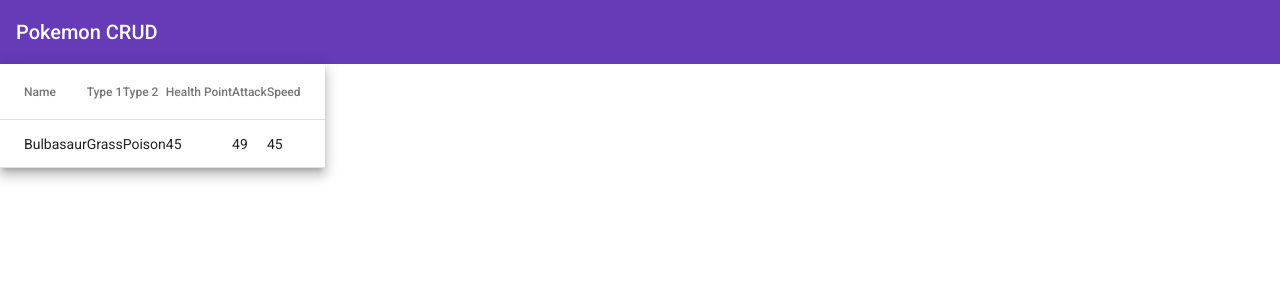
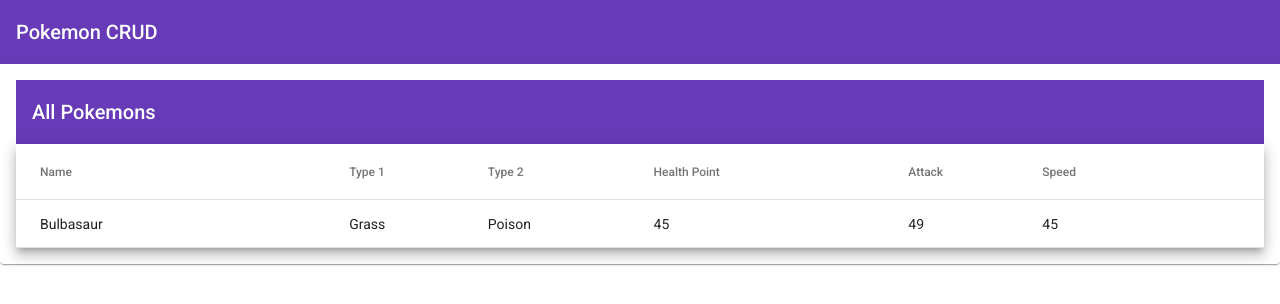
Before and after one commit to acn3to/crud-angular, an Angular app: page /pokemons in a window 1280 px wide. Shown: the top 304 px of the page. Built offline with nearby package versions, Linux system fonts and the light colour scheme.

Commit message:
Scss and angular material module

```diff
--- a/src/app/pokemons/pokemons/pokemons.component.html
+++ b/src/app/pokemons/pokemons/pokemons.component.html
@@ -1,3 +1,7 @@
+<mat-card>
+  <mat-toolbar color="primary">
+    <span>All Pokemons</span>
+  </mat-toolbar>
   <table mat-table [dataSource]="pokemons" class="mat-elevation-z8">
     <!-- Name Column -->
     <ng-container matColumnDef="name">
@@ -38,3 +42,4 @@
     <tr mat-header-row *matHeaderRowDef="displayedColumns"></tr>
     <tr mat-row *matRowDef="let row; columns: displayedColumns"></tr>
   </table>
+</mat-card>
--- a/src/app/pokemons/pokemons/pokemons.component.scss
+++ b/src/app/pokemons/pokemons/pokemons.component.scss
@@ -0,0 +1,3 @@
+table {
+  width: 100%;
+}
```
Also changed, not shown: src/app/pokemons/pokemons.module.ts (+4 -10 lines), src/app/shared/app-material/app-material.module.ts (added, +9 -0 lines). Lines whose indentation alone changed are shown as unchanged.
